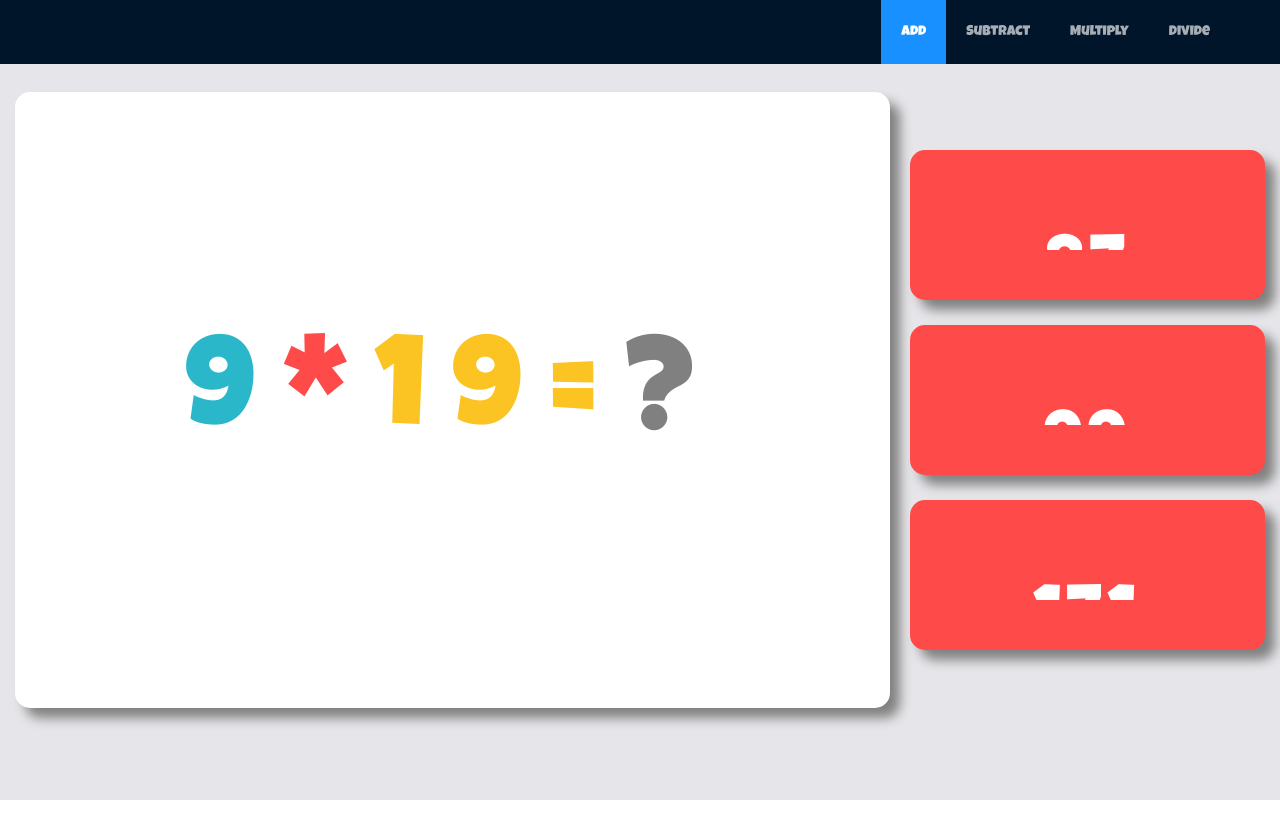
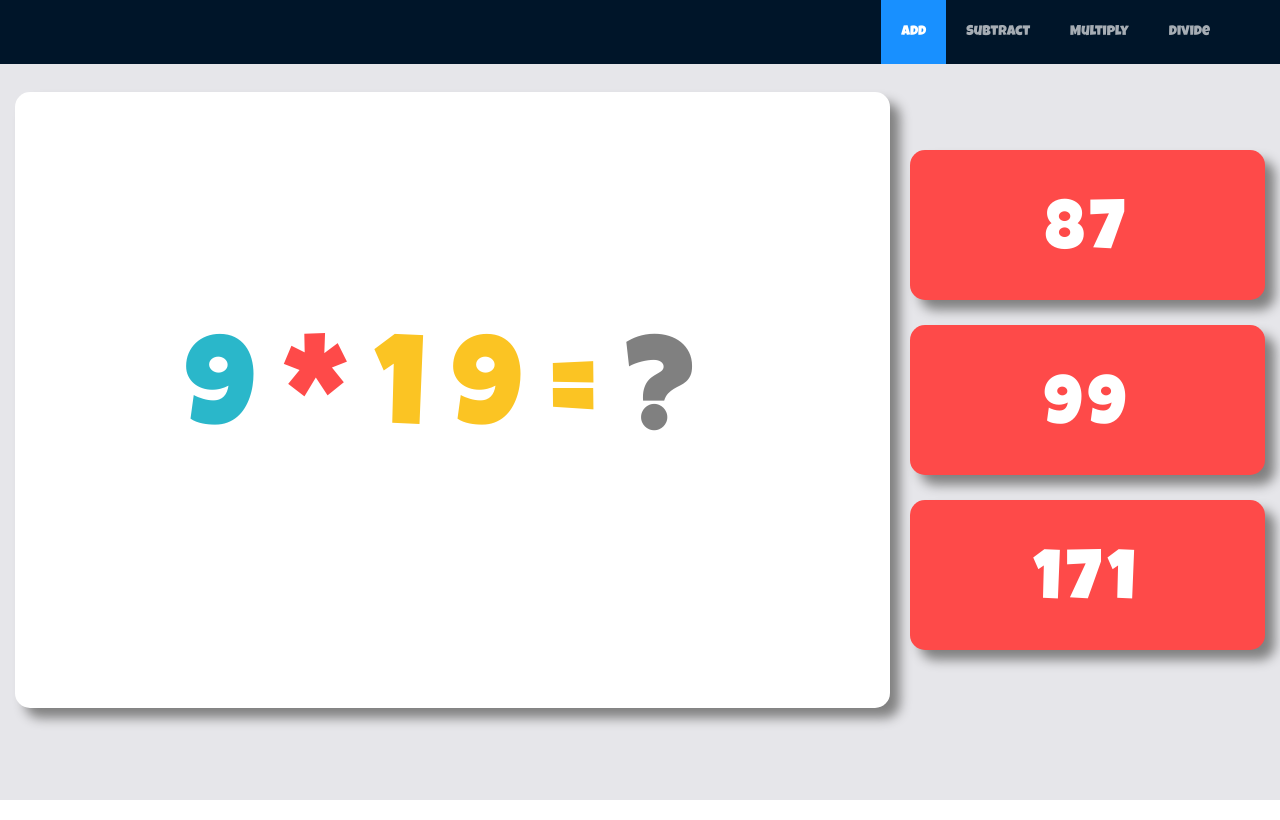
Before and after one commit to xondamirmuminov/my-math-app, a React (Create React App) app: page /multiply in a window 1280 px wide. Built offline with nearby package versions, Linux system fonts and the light colour scheme; no server answers.

Commit message:
Update index.tsx

```diff
--- a/src/containers/Multiply/index.tsx
+++ b/src/containers/Multiply/index.tsx
@@ -91,7 +91,7 @@ function Multiply() {
             <div className="app__card-inner">
               {
                 answerItem.sort(() => .5 - Math.random()).map(item => (
-                  <div style={{backgroundColor: `${colors.sort( () => .5 - Math.random())[0]}`, overflow: 'hidden', padding: '50px'}} key={item} onClick={() => handleAnswer(item)}>
+                  <div style={{backgroundColor: `${colors.sort( () => .5 - Math.random())[0]}`, overflow: 'hidden', padding: '15px'}} key={item} onClick={() => handleAnswer(item)}>
                     <h1>{item}</h1>
                   </div>
                 ))
```
